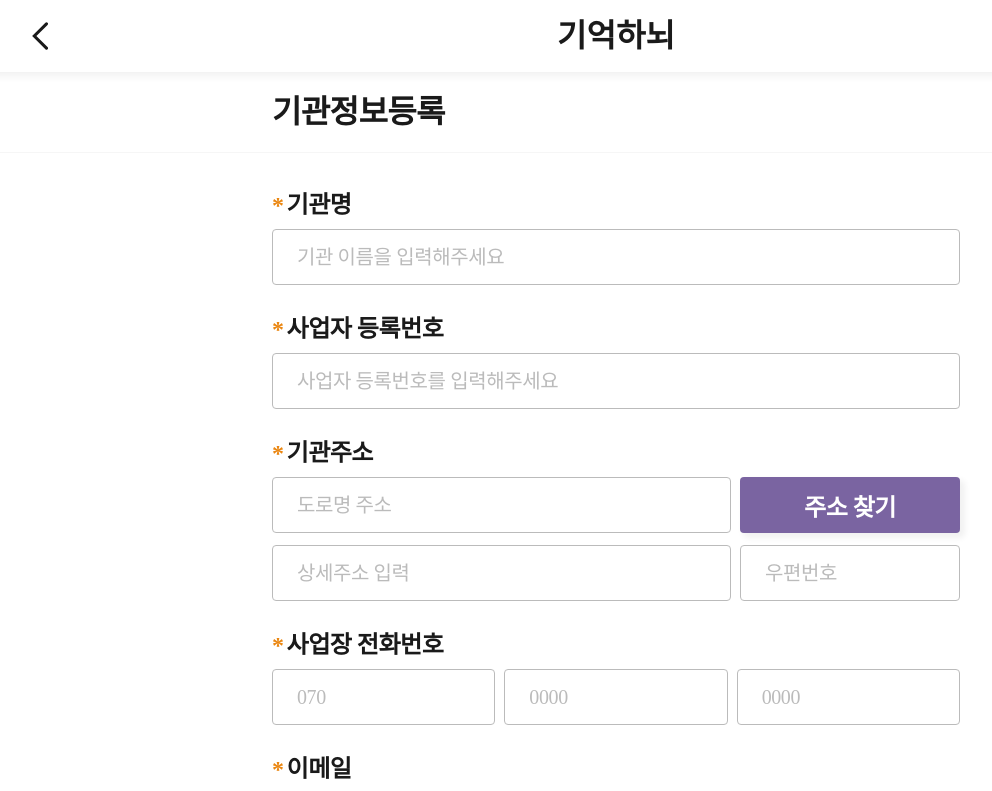
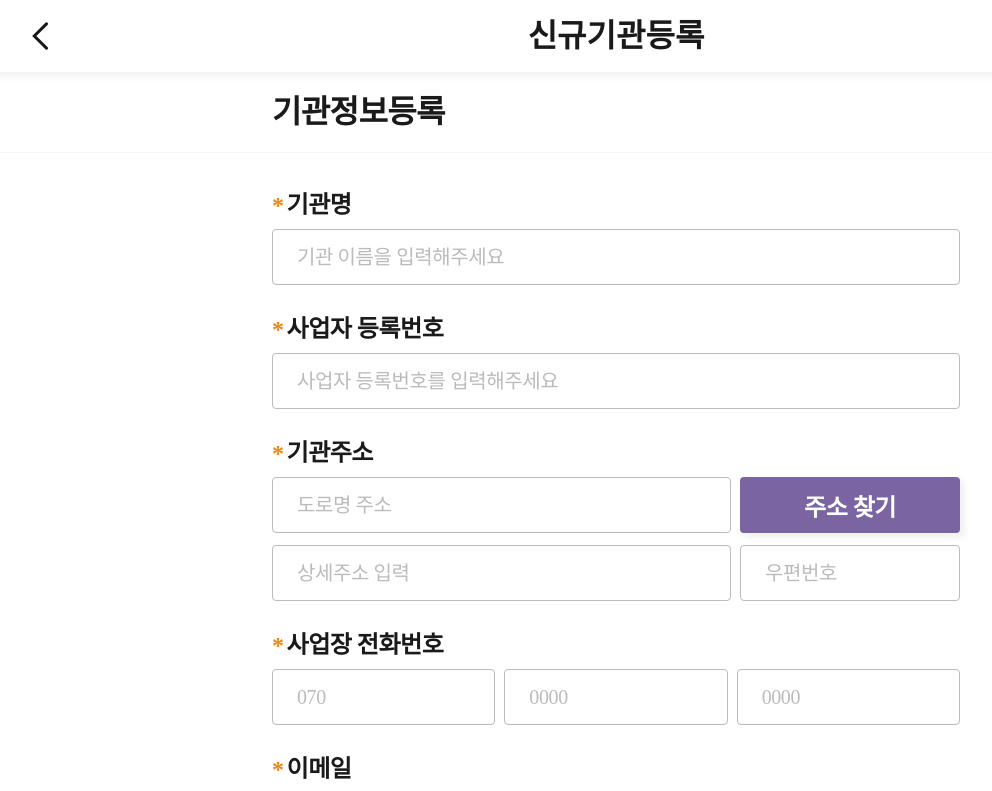
Before and after one commit to yunhak000/remember-ui, a React (Create React App) app: page /signup in a window 1280 px wide. Shown: the top 791 px of the page, without its empty margins (24-1016 px from the left). Built offline with nearby package versions, Linux system fonts and the light colour scheme; a web font is replaced by a local one.

Commit message:
feat: 링크에 따른 header title 변경

```diff
--- a/src/App.js
+++ b/src/App.js
@@ -3,13 +3,14 @@
 import { theme } from "./styles/theme";
 import { Header } from "./component/Header";
 import { useLocation } from "react-router-dom";
+import { menu } from "./data/menu";
 
 function App() {
   const { pathname } = useLocation();
 
   return (
     <ThemeProvider theme={theme}>
-      {pathname !== "/" && <Header title="기억하뇌" isBackgroundColorWhite />}
+      {pathname !== "/" && <Header title={menu.map((item) => (item.link === pathname ? item.title : ""))} isBackgroundColorWhite />}
       <Router />
     </ThemeProvider>
   );
--- a/src/component/Router.js
+++ b/src/component/Router.js
@@ -1,14 +1,14 @@
 import { Route, Routes } from "react-router-dom";
 import { Intro } from "../page/Intro";
-import { Signup } from "../page/Signup";
-import { Login } from "../page/Login";
+import { menu } from "../data/menu";
 
 export const Router = () => {
   return (
     <Routes>
       <Route path="/" element={<Intro />} />
-      <Route path="/login" element={<Login />} />
-      <Route path="/signup" element={<Signup />} />
+      {menu.map((item) => (
+        <Route path={item.link} element={item.comp} />
+      ))}
     </Routes>
   );
 };
--- /dev/null
+++ b/src/data/menu.js
@@ -0,0 +1,7 @@
+import { Login } from "../page/Login";
+import { Signup } from "../page/Signup";
+
+export const menu = [
+  { link: "/login", title: "기관로그인", comp: <Login /> },
+  { link: "/signup", title: "신규기관등록", comp: <Signup /> },
+];
```
